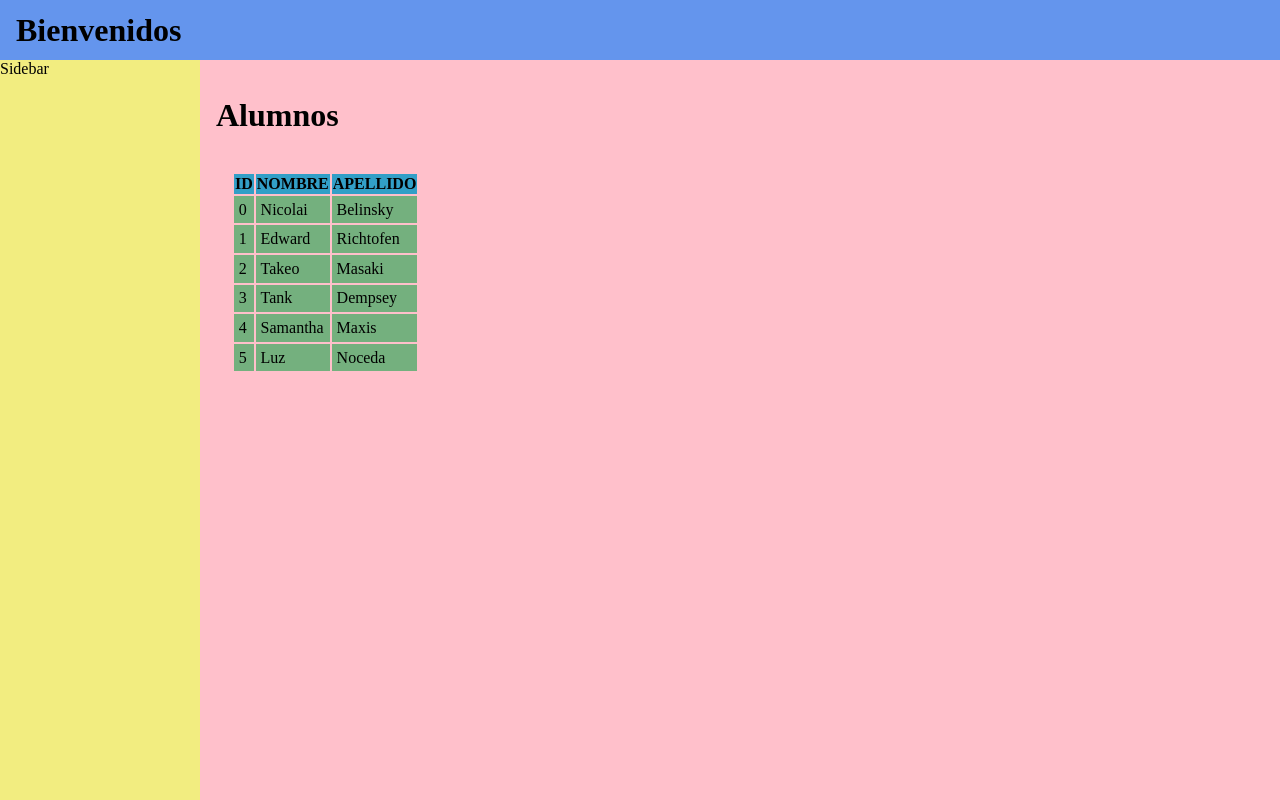
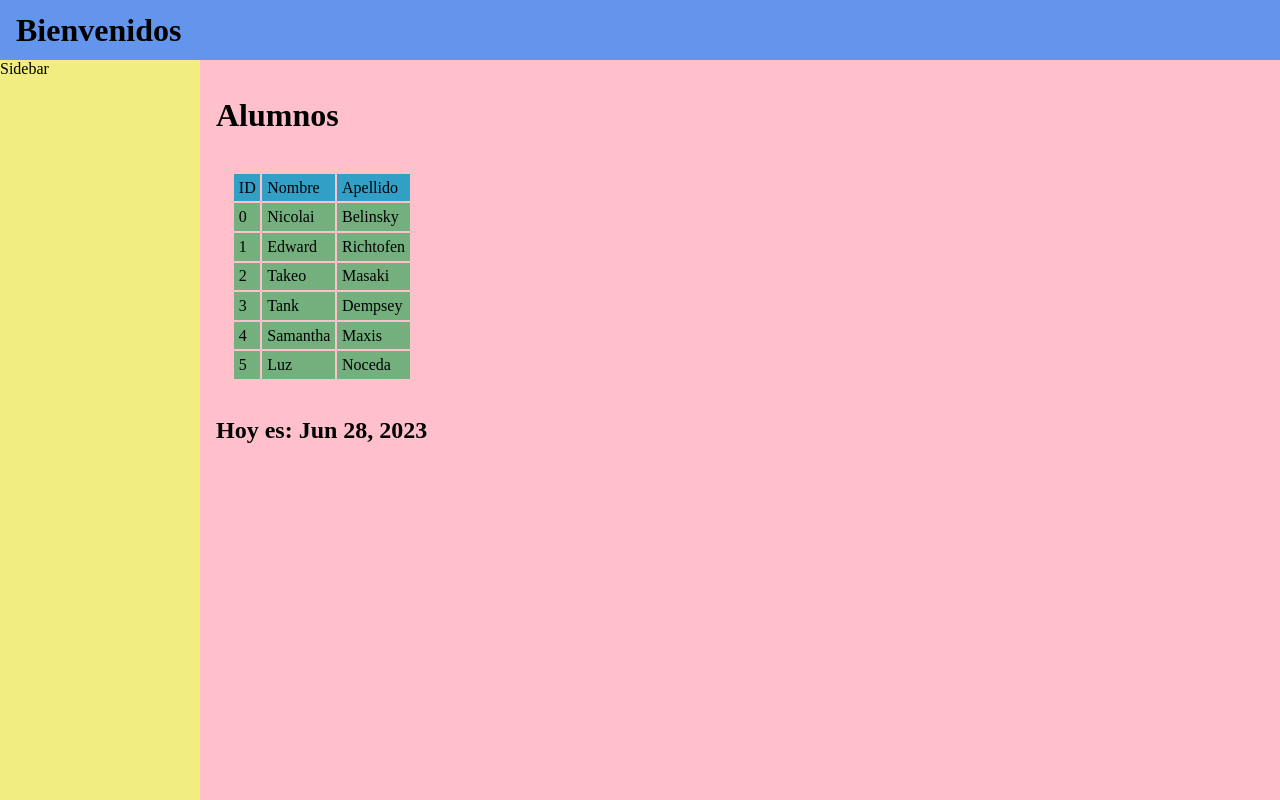
Before and after one commit to Marco-Pontiz/Angular, an Angular app: page / in a window 1280 px wide. Built offline with nearby package versions, Linux system fonts and the light colour scheme.

Commit message:
Agregando Pipe

```diff
--- a/src/app/app.component.html
+++ b/src/app/app.component.html
@@ -6,9 +6,9 @@
 <table class="tabla-alumnos">
 <thead>
     <tr class="wall-blue">
-        <th>ID</th>
-        <th>NOMBRE</th>
-        <th>APELLIDO</th>
+        <td>ID</td>
+        <td>Nombre</td>
+        <td>Apellido</td>
     </tr>
 </thead>
 <tbody>
@@ -19,4 +19,5 @@
     </tr>
 </tbody>
 </table>
+<h2> Hoy es: {{date | date}}</h2>
 </app-main-wrapper>
--- a/src/app/app.component.ts
+++ b/src/app/app.component.ts
@@ -8,6 +8,7 @@ import { Component } from '@angular/core';
 export class AppComponent {
   title = 'Proyecto-Angular';
   sub_title = "Alumnos";
+  date = new Date;
   alumnos : {id: number, nombre: string, apellido: string}[] = [
     {id: 1, nombre: "Nicolai" , apellido: "Belinsky"},
     {id: 2, nombre: "Edward", apellido: "Richtofen"},
```
